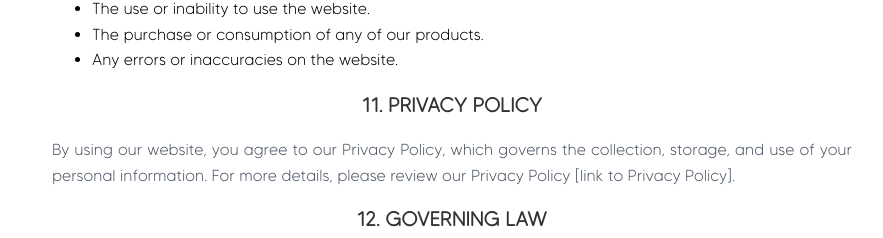
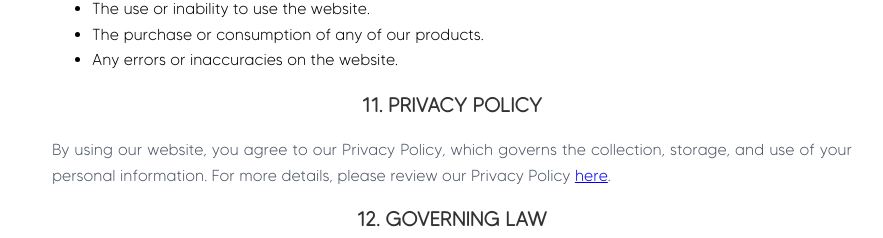
Before and after one commit to sachin-pitamaasweb/maalana-e-commerce, a React (Create React App) app: page /terms-and-conditions in a window 1280 px wide. Shown: the part 1951-2189 px from the top of the page, without its empty margins (188-1071 px from the left). Built offline with nearby package versions, Linux system fonts and the light colour scheme; no server answers.

Commit message:
new updates

```diff
--- a/src/components/TermsAndConditions/index.jsx
+++ b/src/components/TermsAndConditions/index.jsx
@@ -102,7 +102,7 @@ const TermsAndConditions = () => {
         <p className='page-paragraph'>
           By using our website, you agree to our Privacy Policy, which governs
           the collection, storage, and use of your personal information. For
-          more details, please review our Privacy Policy [link to Privacy Policy].
+          more details, please review our Privacy Policy <a href='https://maalana-e-commerce.vercel.app/privacy-policy'>here</a>.
         </p>
 
         <h2 className='page-subtitle'>12. Governing Law</h2>
```
